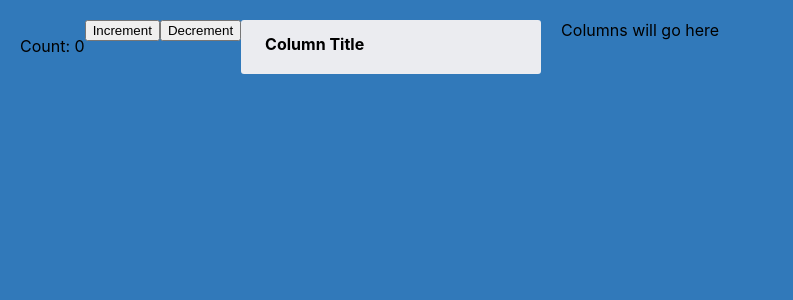
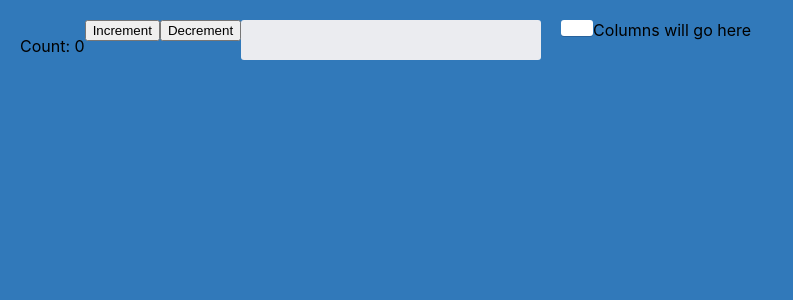
Before and after one commit to GrafSoul/typescript-taskboard-app, a React (Create React App) app: page / in a window 1280 px wide. Shown: the top 300 px of the page, without its empty margins (0-793 px from the left). Built offline with nearby package versions, Linux system fonts and the light colour scheme.

Commit message:
feat: Added Column and Card components.

```diff
--- a/src/Card.tsx
+++ b/src/Card.tsx
@@ -1,7 +1,15 @@
+// Core
 import { FC } from 'react';
 
-export const Card: FC = () => {
-	return <div></div>;
+// Components
+import { CardContainer } from 'styles';
+
+type CardProps = {
+	text?: string;
+};
+
+export const Card: FC<CardProps> = ({ text }: CardProps) => {
+	return <CardContainer>{text}</CardContainer>;
 };
 
 export default Card;
--- a/src/Column.tsx
+++ b/src/Column.tsx
@@ -1,13 +1,19 @@
 // Core
-import { FC } from 'react';
+import { FC, ReactNode } from 'react';
 
 // Styled Components
 import { ColumnContainer, ColumnTitle } from './styles';
 
-export const Column: FC = () => {
+type ColumnProps = {
+	text?: string;
+	children?: ReactNode;
+};
+
+export const Column: FC<ColumnProps> = ({ text, children }) => {
 	return (
 		<ColumnContainer>
-			<ColumnTitle>Column Title</ColumnTitle>
+			<ColumnTitle>{text}</ColumnTitle>
+			{children}
 		</ColumnContainer>
 	);
 };
```
